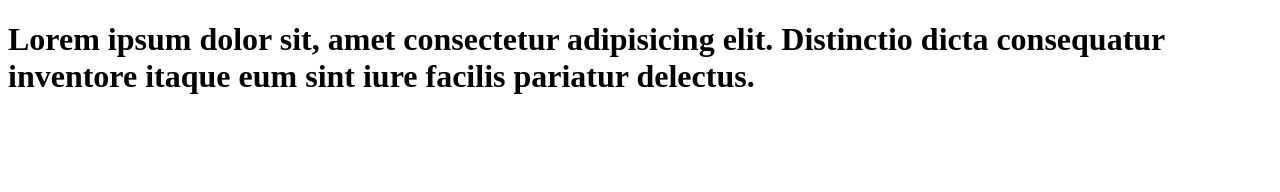
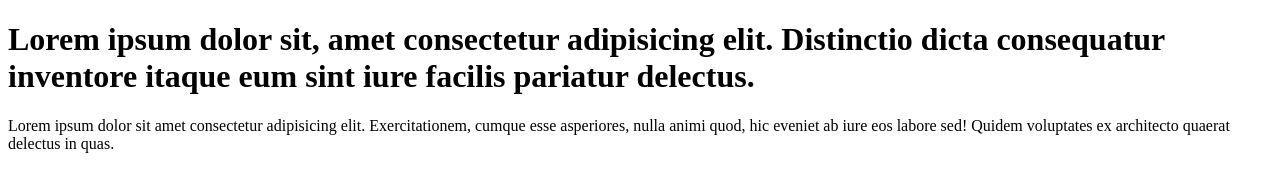
Before and after one commit to kartik333malhotra-creator/learn-git, a plain HTML site: page index.html in a window 1280 px wide. Drawn offline with Linux system fonts and the light colour scheme.

Commit message:
add paragraph to code

```diff
--- a/index.html
+++ b/index.html
@@ -8,5 +8,6 @@
 <body>
     <h1>Lorem ipsum dolor sit, amet consectetur adipisicing elit. Distinctio dicta consequatur inventore itaque eum sint iure facilis pariatur delectus.
     </h1>
+    <p>Lorem ipsum dolor sit amet consectetur adipisicing elit. Exercitationem, cumque esse asperiores, nulla animi quod, hic eveniet ab iure eos labore sed! Quidem voluptates ex architecto quaerat delectus in quas.</p>
 </body>
 </html>
```
